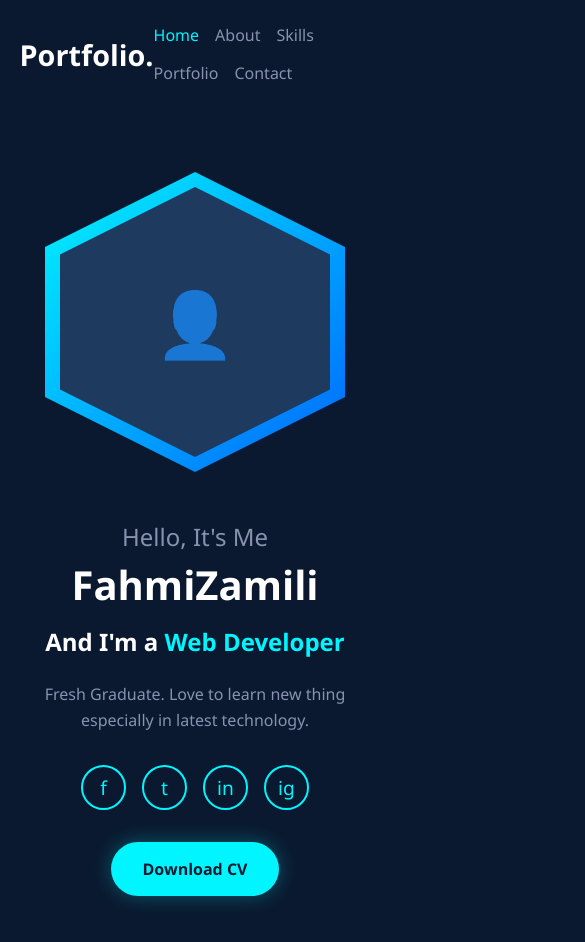
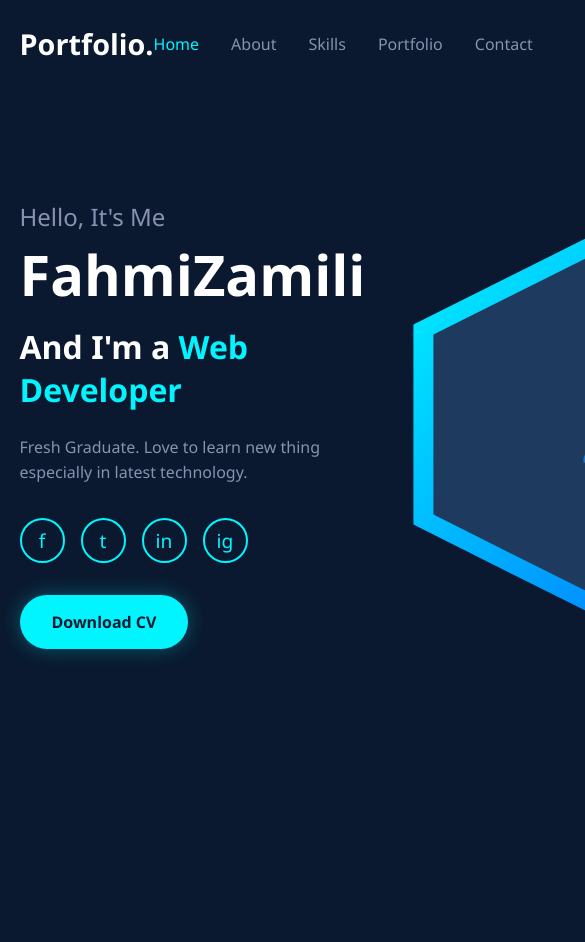
Before and after one commit to Fahmizamili/fahmizamili.github.io, a plain HTML site: page index.html in a window 390 px wide. Shown: the top 942 px of the page, 585 px wide, since content can reach past the window. After the commit the page ends 844 px from the top, so only its background shows below. Drawn offline with Linux system fonts and the light colour scheme.

Commit message:
Update index.html

```diff
--- a/index.html
+++ b/index.html
@@ -205,34 +205,8 @@
         }
 
         /* Responsive */
-        @media (max-width: 768px) {
-            .hero {
-                flex-direction: column-reverse;
-                text-align: center;
-            }
 
-            .hero-content h1 {
-                font-size: 2.5rem;
-            }
 
-            .hero-content h2 {
-                font-size: 1.5rem;
-            }
-
-            .social-icons {
-                justify-content: center;
-            }
-
-            .hexagon-container {
-                width: 300px;
-                height: 300px;
-            }
-
-            .nav-links {
-                gap: 1rem;
-                flex-wrap: wrap;
-            }
-        }
     </style>
 </head>
 <body>
```
